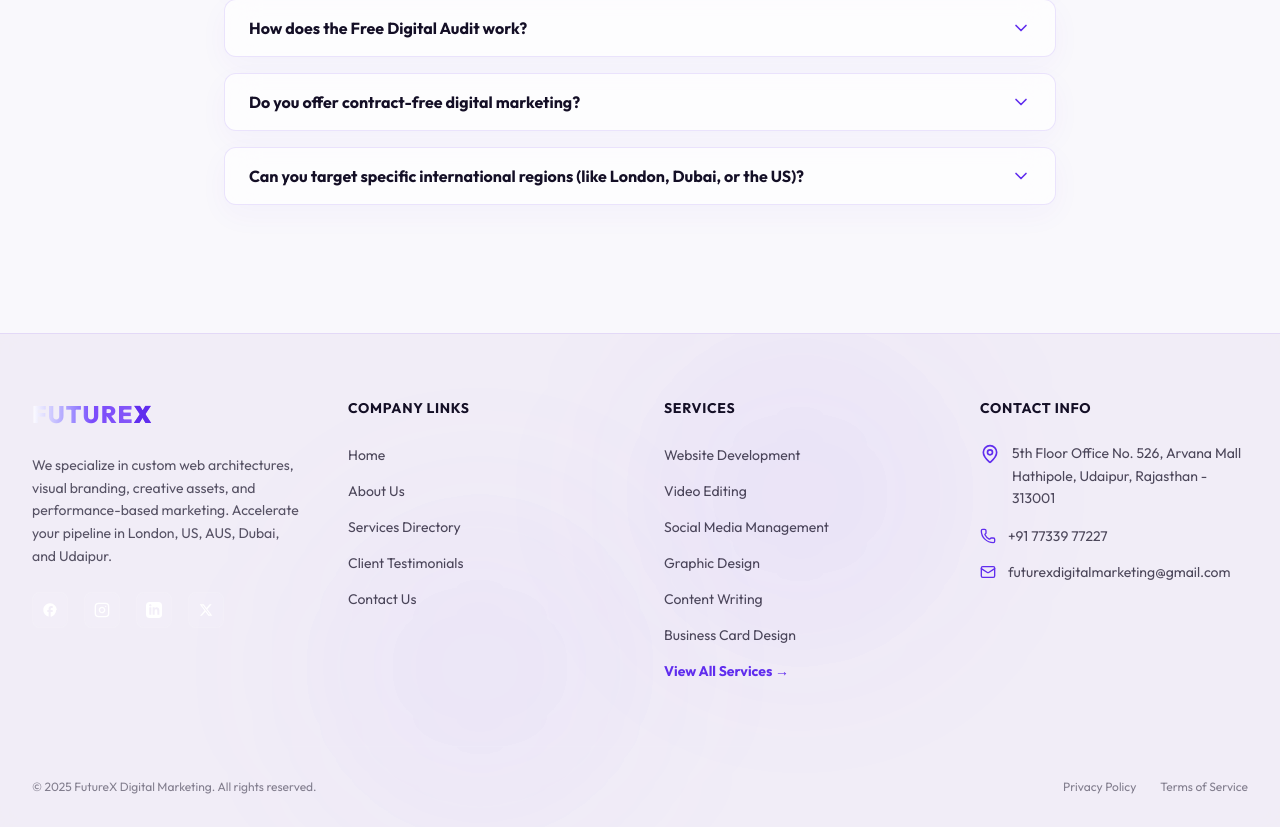
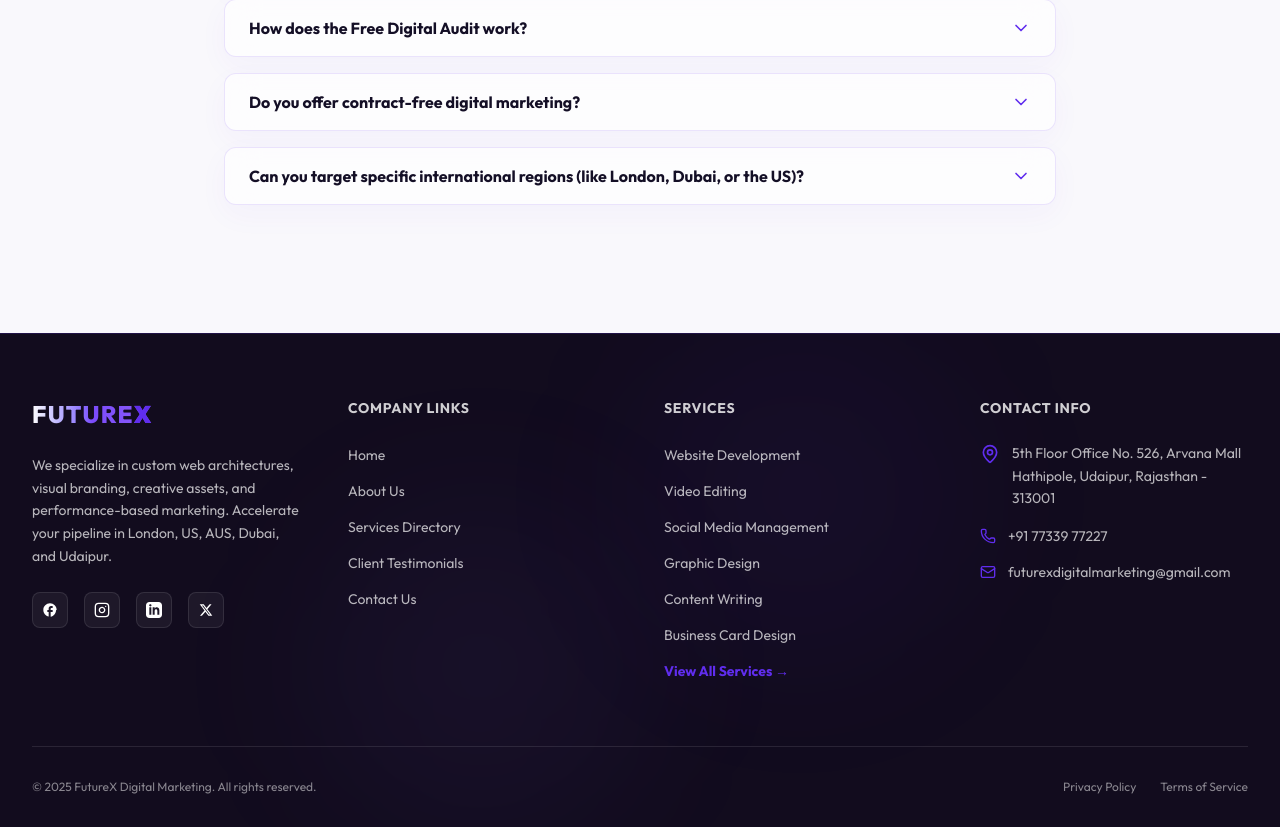
Before and after one commit to Eshbanoliver/futurexwebsite, a Next.js app: page / in a window 1280 px wide. Shown: the part 5232-6059 px from the top of the page. Built offline with nearby package versions, Linux system fonts and the light colour scheme.

Commit message:
perf/seo/a11y: optimize Lighthouse score above 90 with robots.txt, sitemap.xml, dark contrast footer redesign, and floating element contrast hotfixes

```diff
--- /dev/null
+++ b/src/app/robots.ts
@@ -0,0 +1,11 @@
+import { MetadataRoute } from "next";
+
+export default function robots(): MetadataRoute.Robots {
+  return {
+    rules: {
+      userAgent: "*",
+      allow: "/",
+    },
+    sitemap: "https://futurexdigitalmarketing.com/sitemap.xml",
+  };
+}
--- /dev/null
+++ b/src/app/sitemap.ts
@@ -0,0 +1,24 @@
+import { MetadataRoute } from "next";
+import { servicesData } from "@/data/services";
+
+export default function sitemap(): MetadataRoute.Sitemap {
+  const baseUrl = "https://futurexdigitalmarketing.com";
+
+  // Static routes
+  const staticRoutes = ["", "/about", "/services", "/testimonials", "/contact"].map((route) => ({
+    url: `${baseUrl}${route}`,
+    lastModified: new Date().toISOString(),
+    changeFrequency: "monthly" as const,
+    priority: route === "" ? 1.0 : 0.8,
+  }));
+
+  // Dynamic service routes
+  const serviceRoutes = Object.keys(servicesData).map((slug) => ({
+    url: `${baseUrl}/services/${slug}`,
+    lastModified: new Date().toISOString(),
+    changeFrequency: "weekly" as const,
+    priority: 0.7,
+  }));
+
+  return [...staticRoutes, ...serviceRoutes];
+}
--- a/src/components/FloatingElements.tsx
+++ b/src/components/FloatingElements.tsx
@@ -43,7 +43,7 @@ export default function FloatingElements() {
           <MessageSquare className="w-6 h-6 fill-current" />
 
           {/* Label Tooltip */}
-          <span className="absolute left-14 bg-secondary/90 border border-primary/20 text-white text-xs font-bold px-3 py-1.5 rounded-lg opacity-0 pointer-events-none group-hover:opacity-100 group-hover:pointer-events-auto transition-opacity duration-300 whitespace-nowrap shadow-xl backdrop-blur-md">
+          <span className="absolute left-14 bg-[#120c1e]/95 border border-primary/20 text-white text-xs font-bold px-3 py-1.5 rounded-lg opacity-0 pointer-events-none group-hover:opacity-100 group-hover:pointer-events-auto transition-opacity duration-300 whitespace-nowrap shadow-xl backdrop-blur-md">
             Chat on WhatsApp
           </span>
         </motion.a>
@@ -59,7 +59,7 @@ export default function FloatingElements() {
           <Phone className="w-5 h-5 fill-current" />
 
           {/* Label Tooltip */}
-          <span className="absolute left-14 bg-secondary/90 border border-primary/20 text-white text-xs font-bold px-3 py-1.5 rounded-lg opacity-0 pointer-events-none group-hover:opacity-100 group-hover:pointer-events-auto transition-opacity duration-300 whitespace-nowrap shadow-xl backdrop-blur-md">
+          <span className="absolute left-14 bg-[#120c1e]/95 border border-primary/20 text-white text-xs font-bold px-3 py-1.5 rounded-lg opacity-0 pointer-events-none group-hover:opacity-100 group-hover:pointer-events-auto transition-opacity duration-300 whitespace-nowrap shadow-xl backdrop-blur-md">
             Call Support
           </span>
         </motion.a>
@@ -76,13 +76,13 @@ export default function FloatingElements() {
               exit={{ opacity: 0, scale: 0.5 }}
               whileHover={{ scale: 1.1, y: -2 }}
               whileTap={{ scale: 0.9 }}
-              className="flex items-center justify-center w-12 h-12 rounded-full bg-secondary/70 border border-primary/30 text-white shadow-[0_4px_15px_rgba(0,0,0,0.4)] hover:border-primary/70 hover:shadow-[0_0_15px_rgba(96,45,238,0.4)] backdrop-blur-md transition-all duration-300 group"
+              className="flex items-center justify-center w-12 h-12 rounded-full bg-secondary/80 border border-primary/30 text-primary shadow-[0_4px_15px_rgba(0,0,0,0.06)] hover:border-primary/70 hover:shadow-[0_0_15px_rgba(96,45,238,0.2)] backdrop-blur-md transition-all duration-300 group"
               aria-label="Scroll to top"
             >
               <ArrowUp className="w-5 h-5" />
 
               {/* Label Tooltip */}
-              <span className="absolute right-14 bg-secondary/90 border border-primary/20 text-white text-xs font-bold px-3 py-1.5 rounded-lg opacity-0 pointer-events-none group-hover:opacity-100 group-hover:pointer-events-auto transition-opacity duration-300 whitespace-nowrap shadow-xl backdrop-blur-md">
+              <span className="absolute right-14 bg-[#120c1e]/95 border border-primary/20 text-white text-xs font-bold px-3 py-1.5 rounded-lg opacity-0 pointer-events-none group-hover:opacity-100 group-hover:pointer-events-auto transition-opacity duration-300 whitespace-nowrap shadow-xl backdrop-blur-md">
                 Scroll to Top
               </span>
             </motion.button>
--- a/src/components/Footer.tsx
+++ b/src/components/Footer.tsx
@@ -7,7 +7,7 @@ export default function Footer() {
   const currentYear = 2025; // Explicitly matching requested "© 2025" string
 
   return (
-    <footer className="relative bg-secondary/80 backdrop-blur-md border-t border-primary/10 pt-16 pb-8 overflow-hidden">
+    <footer className="relative bg-[#120c1e] border-t border-primary/20 pt-16 pb-8 overflow-hidden text-white/80">
       {/* Decorative Neon Glows */}
       <div className="absolute top-0 right-1/4 w-80 h-80 rounded-full bg-primary/5 blur-[80px]" />
       <div className="absolute bottom-0 left-1/4 w-80 h-80 rounded-full bg-accent-purple/5 blur-[80px]" />
@@ -21,7 +21,7 @@ export default function Footer() {
                 FUTURE<span className="text-primary font-black">X</span>
               </span>
             </Link>
-            <p className="text-foreground/70 text-sm leading-relaxed max-w-sm">
+            <p className="text-white/70 text-sm leading-relaxed max-w-sm">
               We specialize in custom web architectures, visual branding, creative assets, and performance-based marketing. Accelerate your pipeline in London, US, AUS, Dubai, and Udaipur.
             </p>
             <div className="flex items-center space-x-4">
@@ -79,19 +79,19 @@ export default function Footer() {
             <h4 className="text-white text-sm font-bold uppercase tracking-wider">Company Links</h4>
             <ul className="space-y-3">
               <li>
-                <Link href="/" className="text-foreground/75 hover:text-primary text-sm transition-colors">Home</Link>
+                <Link href="/" className="text-white/70 hover:text-primary text-sm transition-colors">Home</Link>
               </li>
               <li>
-                <Link href="/about" className="text-foreground/75 hover:text-primary text-sm transition-colors">About Us</Link>
+                <Link href="/about" className="text-white/70 hover:text-primary text-sm transition-colors">About Us</Link>
               </li>
               <li>
-                <Link href="/services" className="text-foreground/75 hover:text-primary text-sm transition-colors">Services Directory</Link>
+                <Link href="/services" className="text-white/70 hover:text-primary text-sm transition-colors">Services Directory</Link>
               </li>
               <li>
-                <Link href="/testimonials" className="text-foreground/75 hover:text-primary text-sm transition-colors">Client Testimonials</Link>
+                <Link href="/testimonials" className="text-white/70 hover:text-primary text-sm transition-colors">Client Testimonials</Link>
               </li>
               <li>
-                <Link href="/contact" className="text-foreground/75 hover:text-primary text-sm transition-colors">Contact Us</Link>
+                <Link href="/contact" className="text-white/70 hover:text-primary text-sm transition-colors">Contact Us</Link>
               </li>
             </ul>
           </div>
@@ -104,7 +104,7 @@ export default function Footer() {
                 <li key={service.slug}>
                   <Link
                     href={`/services/${service.slug}`}
-                    className="text-foreground/75 hover:text-primary text-sm transition-colors"
+                    className="text-white/70 hover:text-primary text-sm transition-colors"
                   >
                     {service.name}
                   </Link>
@@ -124,13 +124,13 @@ export default function Footer() {
             <ul className="space-y-4">
               <li className="flex items-start space-x-3 text-sm">
                 <MapPin className="w-5 h-5 text-primary shrink-0 mt-0.5" />
-                <span className="text-foreground/75 leading-relaxed">
+                <span className="text-white/70 leading-relaxed">
                   5th Floor Office No. 526, Arvana Mall Hathipole, Udaipur, Rajasthan - 313001
                 </span>
               </li>
               <li className="flex items-center space-x-3 text-sm">
                 <Phone className="w-4 h-4 text-primary shrink-0" />
-                <a href="tel:+917733977227" className="text-foreground/75 hover:text-primary transition-colors">
+                <a href="tel:+917733977227" className="text-white/70 hover:text-primary transition-colors">
                   +91 77339 77227
                 </a>
               </li>
@@ -138,7 +138,7 @@ export default function Footer() {
                 <Mail className="w-4 h-4 text-primary shrink-0" />
                 <a
                   href="mailto:futurexdigitalmarketing@gmail.com"
-                  className="text-foreground/75 hover:text-primary transition-colors break-all"
+                  className="text-white/70 hover:text-primary transition-colors break-all"
                 >
                   futurexdigitalmarketing@gmail.com
                 </a>
@@ -148,11 +148,11 @@ export default function Footer() {
         </div>
 
         {/* Bottom Bar */}
-        <div className="mt-16 pt-8 border-t border-white/5 flex flex-col md:flex-row items-center justify-between gap-4">
-          <p className="text-foreground/50 text-xs text-center md:text-left">
+        <div className="mt-16 pt-8 border-t border-white/10 flex flex-col md:flex-row items-center justify-between gap-4">
+          <p className="text-white/50 text-xs text-center md:text-left">
             © {currentYear} FutureX Digital Marketing. All rights reserved.
           </p>
-          <div className="flex space-x-6 text-xs text-foreground/50">
+          <div className="flex space-x-6 text-xs text-white/50">
             <Link href="/contact" className="hover:text-primary transition-colors">Privacy Policy</Link>
             <Link href="/contact" className="hover:text-primary transition-colors">Terms of Service</Link>
           </div>
```
